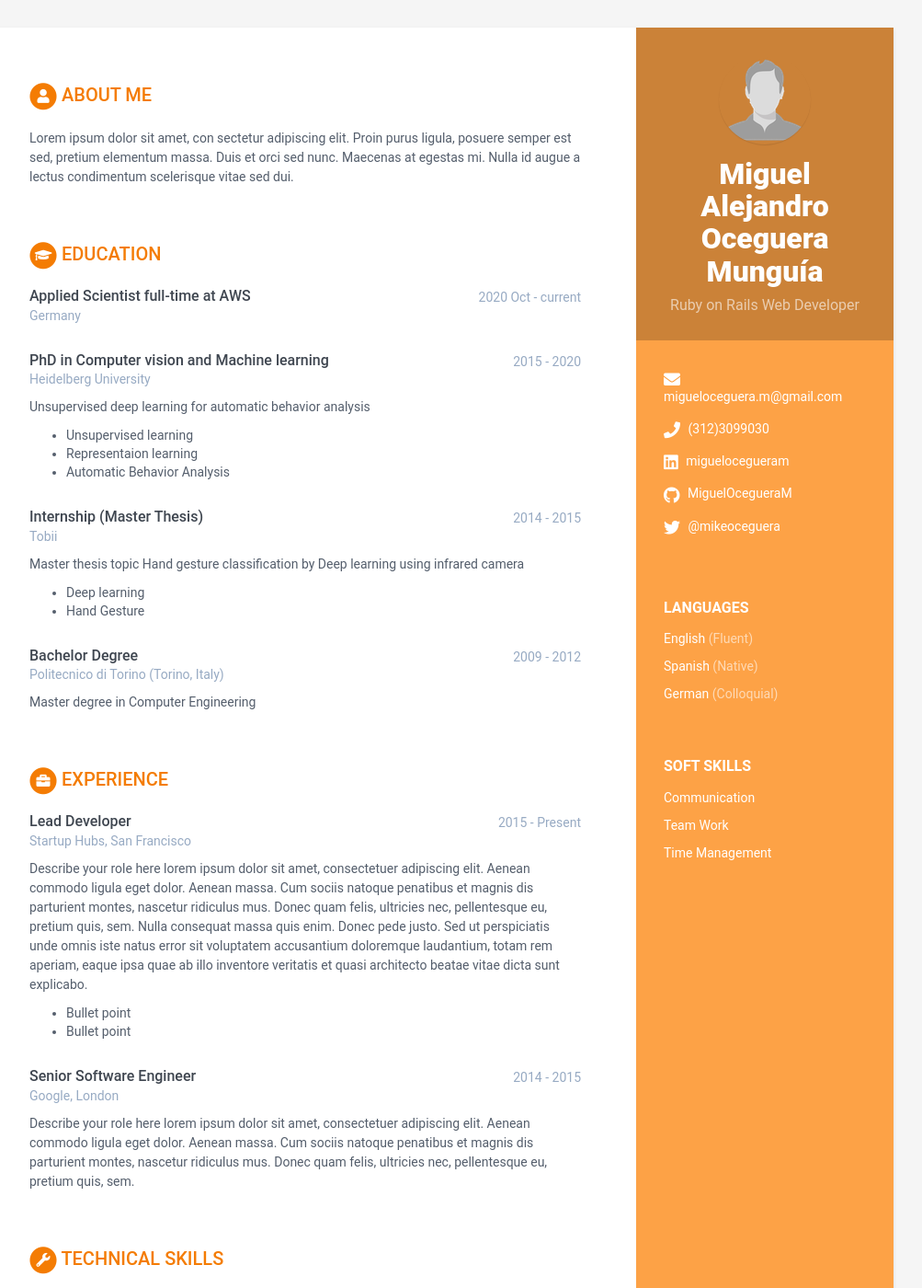
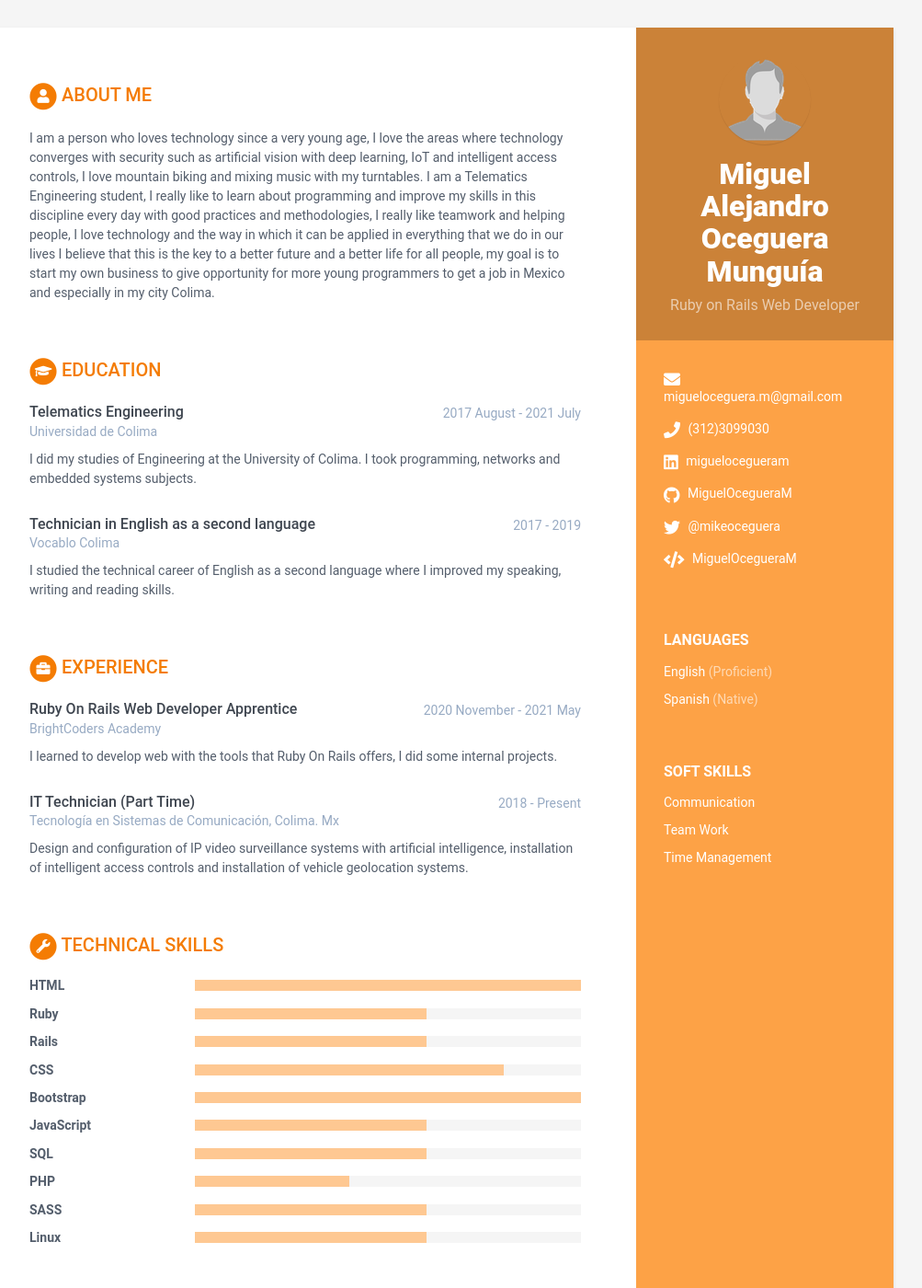
Before and after one commit to BC-NOV-20-Proyectos/resume-MiguelOcegueraM, a Jekyll site: the page built from index.html, in a window 1280 px wide and 1400 px high. Shown: the whole window at 92% size, without its empty margins (168-1171 px from the left). Built offline with Jekyll 4.4.1, drawn with Linux system fonts in a browser that asks for light colours; some of the changed text lies outside the part shown.

Commit message:
Added information about my experience, education.
Information about my:

- Education
- Experience
- Soft skills
- Tech skills

```diff
--- a/_data/data.yml
+++ b/_data/data.yml
@@ -21,19 +21,16 @@ sidebar:
   bitbucket:
   twitter: '@mikeoceguera'
   stack-overflow: # Number/Username, e.g. 123456/alandoe
-  codewars:
+  codewars: MiguelOcegueraM
   goodreads: # Number-Username, e.g. 123456-alandoe
 
   # Actualiza según los idiomas y nieles que tienes. Agrega o Elimina según sea necesario.
   languages:
     - idiom: English
-      level: Fluent # Utiliza el resultado de tu examen oficial, o el nivel de acuerdo al modelo Dreyfus
+      level: Proficient # Utiliza el resultado de tu examen oficial, o el nivel de acuerdo al modelo Dreyfus
 
     - idiom: Spanish
       level: Native # Utiliza el resultado de tu examen oficial, o el nivel de acuerdo al modelo Dreyfus
-
-    - idiom: German
-      level: Colloquial
 
   # Registra aquí tus soft skills. Agrega o elimina según sea necesario
   interests:
@@ -46,71 +43,65 @@ sidebar:
     - item: Time Management
       link: # dejar en blanco
 
+      - item: Critical Thinking
+      link: # dejar en blanco
+
+      - item: Empathy
+      link: # dejar en blanco
+
+      - item: Open Mindedness and adaptability
+      link: # dejar en blanco
+
+      - item: Accountability
+      link: # dejar en blanco
+
+      - item: Creativity
+      link: # dejar en blanco
+
+      - item: Perseverance
+      link: # dejar en blanco
+
 # Registra aquí un resumen de tu perfil
 career-profile:
   title: About Me # NO MODIFICAR
   summary: |
-    Lorem ipsum dolor sit amet, con sectetur adipiscing elit. Proin purus ligula, posuere semper est sed, pretium elementum massa. Duis et orci sed nunc. Maecenas at egestas mi. Nulla id augue a lectus condimentum scelerisque vitae sed dui.
+    I am a person who loves technology since a very young age, I love the areas where technology
+    converges with security such as artificial vision with deep learning, IoT and intelligent access
+    controls, I love mountain biking and mixing music with my turntables.
+    I am a Telematics Engineering student, I really like to learn about programming and improve my
+    skills in this discipline every day with good practices and methodologies, I really like teamwork and
+    helping people, I love technology and the way in which it can be applied in everything that we do in
+    our lives I believe that this is the key to a better future and a better life for all people, my goal is to
+    start my own business to give opportunity for more young programmers to get a job in Mexico and
+    especially in my city Colima.
 
 # Registra aquí tus estudios. Agrega o elimina según sea necesario
 educationcomplete:
-  - degree: Applied Scientist full-time at AWS
-    university: Germany
-    time: 2020 Oct - current
+  - degree: Telematics Engineering
+    university: Universidad de Colima
+    time: 2017 August - 2021 July
     details: |
+        I did my studies of Engineering at the University of Colima. I took programming, networks and embedded systems subjects.
 
-  - degree: PhD in Computer vision and Machine learning
-    university: Heidelberg University
-    time: 2015 - 2020
+  - degree: Technician in English as a second language
+    university: Vocablo Colima
+    time: 2017 - 2019
     details: |
-      Unsupervised deep learning for automatic behavior analysis
-
-        - Unsupervised learning
-        - Representaion learning
-        - Automatic Behavior Analysis
-
-  - degree: Internship (Master Thesis)
-    university: Tobii
-    time: 2014 - 2015
-    details: |
-      Master thesis topic Hand gesture classification by Deep learning using infrared camera
-
-        - Deep learning
-        - Hand Gesture
-
-  - degree: Bachelor Degree
-    university: Politecnico di Torino (Torino, Italy)
-    time: 2009 - 2012
-    details: |
-      Master degree in Computer Engineering
+      I studied the technical career of English as a second language where I improved my speaking, writing and reading skills.
 
 # Registra aquí tu experiencia. Agrega o elimina según sea necesario
 experiences:
-  - role: Lead Developer
-    time: 2015 - Present
-    company: Startup Hubs, San Francisco
+  - role: Ruby On Rails Web Developer Apprentice
+    time: 2020 November - 2021 May
+    company: BrightCoders Academy
     details: |
-      Describe your role here lorem ipsum dolor sit amet, consectetuer
-      adipiscing elit. Aenean commodo ligula eget dolor. Aenean massa.
-      Cum sociis natoque penatibus et magnis dis parturient montes,
-      nascetur ridiculus mus. Donec quam felis, ultricies nec,
-      pellentesque eu, pretium quis, sem. Nulla consequat massa quis
-      enim. Donec pede justo. Sed ut perspiciatis unde omnis iste natus
-      error sit voluptatem accusantium doloremque laudantium, totam rem
-      aperiam, eaque ipsa quae ab illo inventore veritatis et quasi
-      architecto beatae vitae dicta sunt explicabo.
-        - Bullet point
-        - Bullet point
+       I learned to develop web with the tools that Ruby On Rails offers, I did some internal projects.
 
-  - role: Senior Software Engineer
-    time: 2014 - 2015
-    company: Google, London
+  - role: IT Technician (Part Time)
+    time: 2018 - Present
+    company: Tecnología en Sistemas de Comunicación, Colima. Mx
     details: |
-      Describe your role here lorem ipsum dolor sit amet, consectetuer
-      adipiscing elit. Aenean commodo ligula eget dolor. Aenean massa.
-      Cum sociis natoque penatibus et magnis dis parturient montes,
-      nascetur ridiculus mus. Donec quam felis, ultricies nec,
-      pellentesque eu, pretium quis, sem.
+      Design and configuration of IP video surveillance systems with artificial intelligence, installation of intelligent access controls and installation of vehicle geolocation systems.
 
 # Registra aquí tus habilidades técnicas, para level utiliza:
 # 20% para Novice
@@ -122,23 +113,35 @@ skills:
   title: Technical Skills # NO MODIFICAR
 
   toolset:
-    - name: Python
-      level: 20%
+    - name: HTML
+      level: 100%
 
-    - name: PyTorch
+    - name: Ruby
+      level: 60%
+
+    - name: Rails
+      level: 60%
+
+    - name: CSS
+      level: 80%
+
+    - name: Bootstrap
+      level: 100%
+
+    - name: JavaScript
+      level: 60%
+
+    - name: SQL
+      level: 60%
+
+    - name: PHP
       level: 40%
 
-    - name: Tensorflow
+    - name: SASS
       level: 60%
 
-    - name: Caffe
-      level: 80%
-
-    - name: Matlab
-      level: 100%
-
-    - name: C/C++
-      level: 40%
+    - name: Linux
+      level: 60%
 
 # NO MODIFICAR
 footer: >
```
